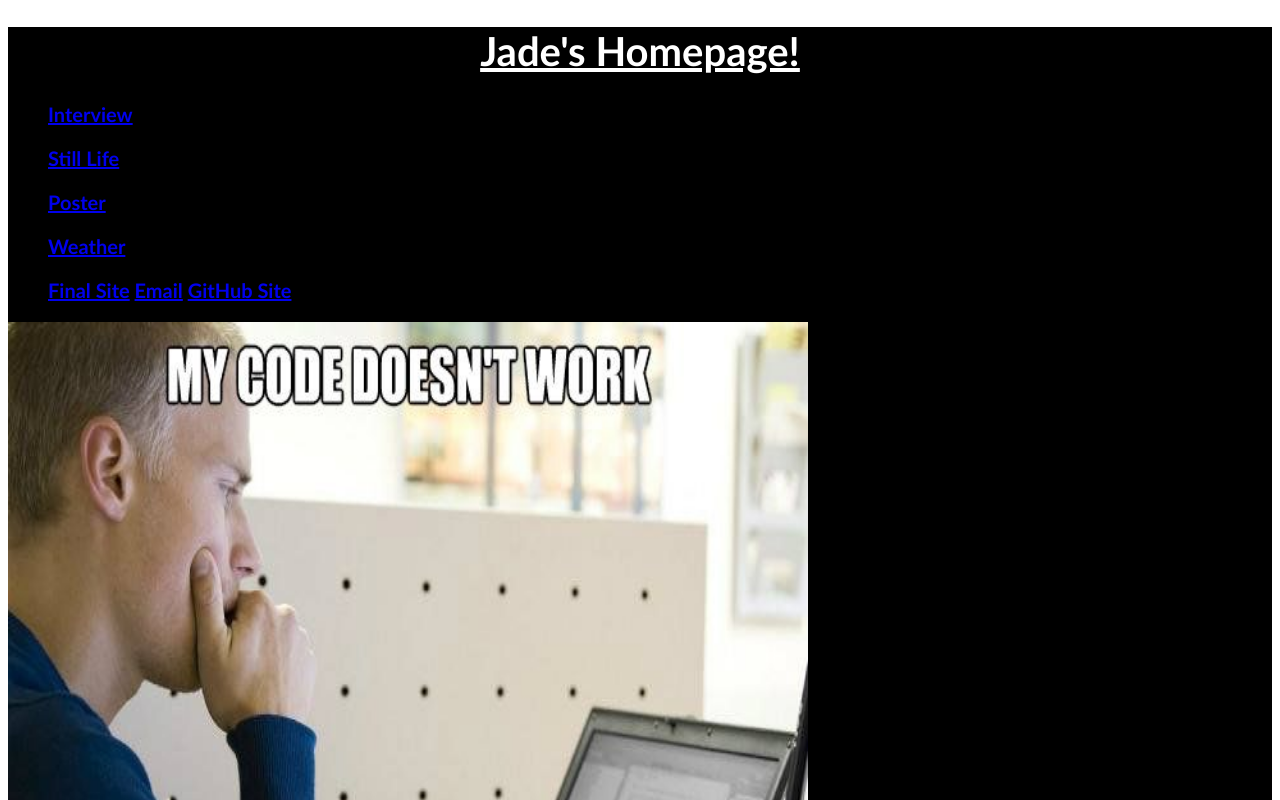
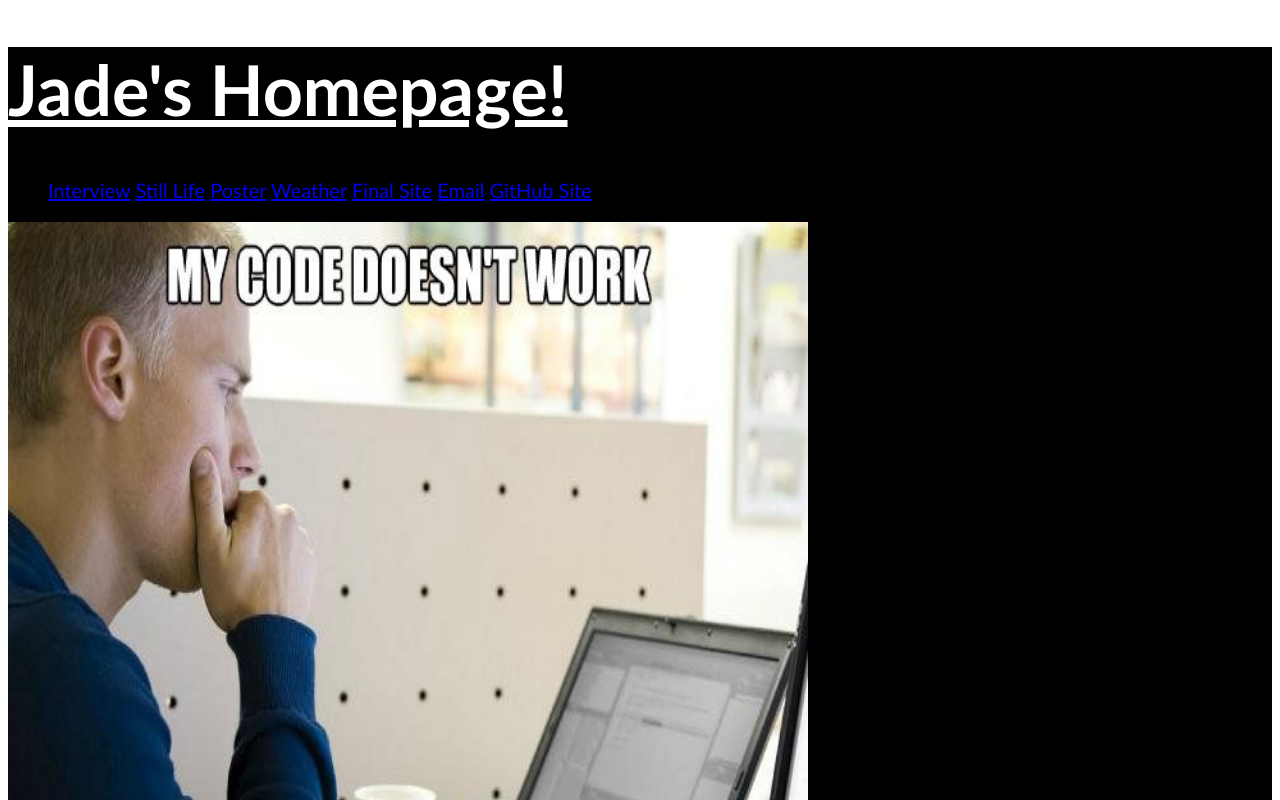
Before and after one commit to leej146/leej146.github.io, a plain HTML site: page index.html in a window 1280 px wide. Shown: the top 800 px of the page. Drawn offline with Linux system fonts and the light colour scheme.

Commit message:
Update index.html

```diff
--- a/index.html
+++ b/index.html
@@ -6,18 +6,19 @@
 
 		<title>Jade Lee</title>
 
-		<h1 class="done" id="bold-text">Jade's Homepage!</h1>
+		<h1 class="done" >Jade's Homepage!</h1>
 	</head>
 	<body>
 		<body style = background: url (background1.jpg)
 		<nav>
     		<ul>
 			<p>
-			<p id="black-text"><a href="Interview.html">Interview</a>
-				<p id="black-text"><a href="index1.html">Still Life</a>
-					<p id="black-text"><a href="poster.html">Poster</a>
-						<p id="black-text"><a href="index3.html">Weather</a>
-							<p id="black-text"><a href="index6.html">Final Site</a>
+
+			<a href="Interview.html">Interview</a>
+				<a href="index1.html">Still Life</a>
+					<a href="poster.html">Poster</a>
+						<a href="index3.html">Weather</a>
+							<a href="index6.html">Final Site</a>
 
 
         		<a href="mailto:leej146@newschool.edu">Email</a>
```
